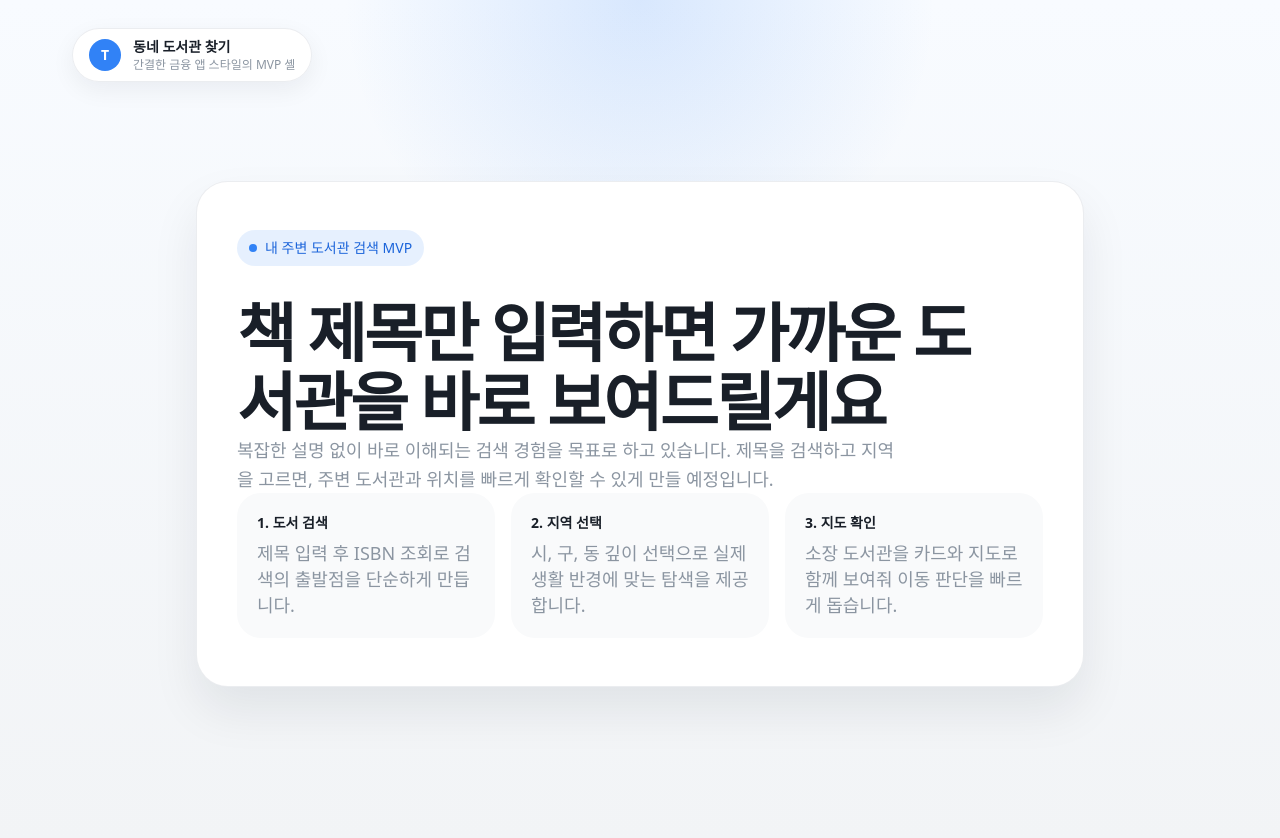
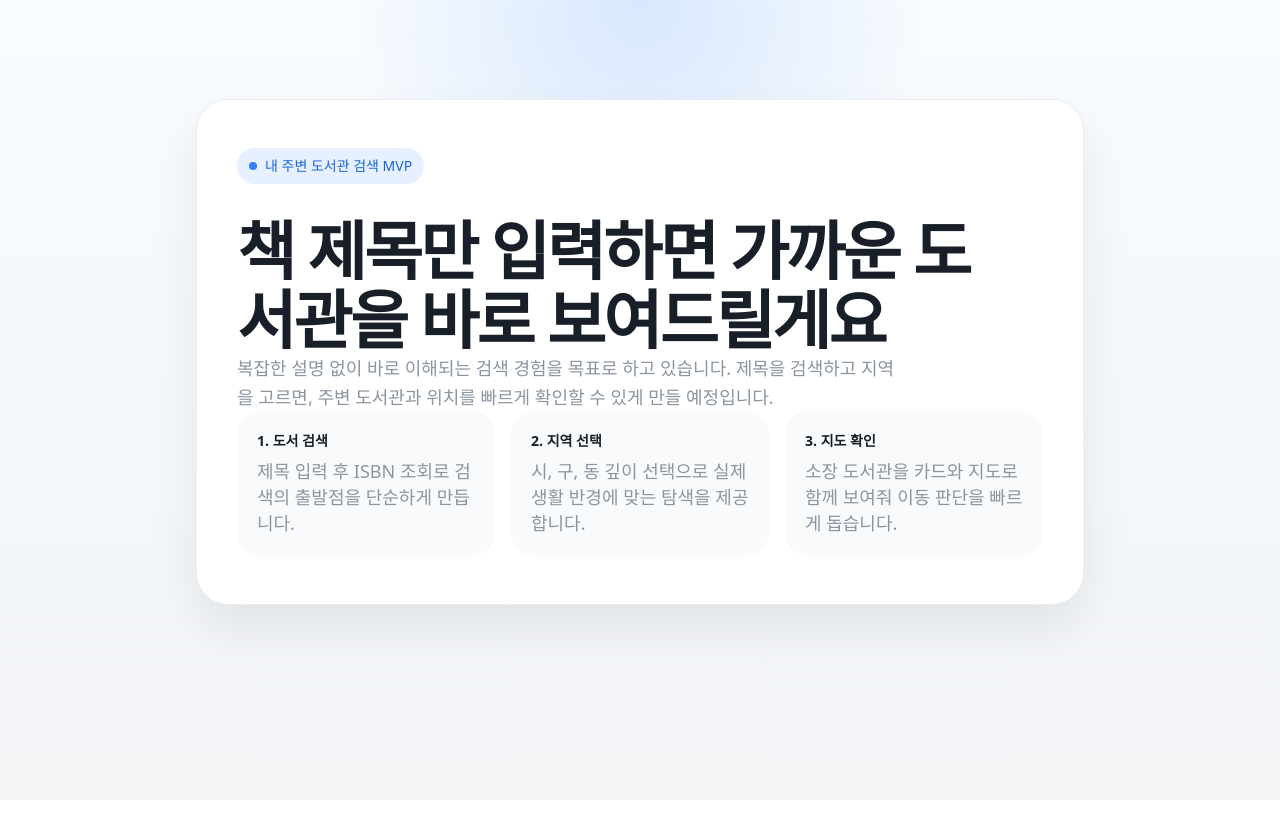
Before and after one commit to GoJiMin/nearby-library-search, a React (Vite) app: page / in a window 1280 px wide. Shown: the top 838 px of the page. After the commit the page ends 800 px from the top, so only its background shows below. Built offline with nearby package versions, Linux system fonts and the light colour scheme.

Commit message:
[chore] 라우트 셸과 앱 공통 레이아웃 책임을 분리
- AppLayout 컴포넌트를 추가해 공통 앱 셸을 분리
- RootLayout은 라우트의 Outlet 연결만 담당하도록 정리
- phase 1 task 문서에서 공통 App Layout 항목 체크

```diff
--- /dev/null
+++ b/src/app/layouts/AppLayout.tsx
@@ -0,0 +1,11 @@
+import type { PropsWithChildren } from 'react'
+
+function AppLayout({ children }: PropsWithChildren) {
+  return (
+    <div className="min-h-screen">
+      <div className="mx-auto flex min-h-screen w-full flex-col">{children}</div>
+    </div>
+  )
+}
+
+export { AppLayout }
--- a/src/app/layouts/RootLayout.tsx
+++ b/src/app/layouts/RootLayout.tsx
@@ -1,30 +1,11 @@
 import { Outlet } from 'react-router-dom'
+import { AppLayout } from './AppLayout'
 
 function RootLayout() {
   return (
-    <div className="min-h-screen">
-      <div className="mx-auto flex min-h-screen w-full max-w-300 flex-col px-5 pt-5 pb-10 sm:px-8 sm:pt-7 sm:pb-14">
-        <header className="flex items-center justify-between">
-          <div className="border-line bg-surface shadow-soft inline-flex items-center gap-3 rounded-full border px-4 py-2">
-            <span className="bg-accent flex h-8 w-8 items-center justify-center rounded-full text-sm font-semibold text-white">
-              T
-            </span>
-            <div className="flex flex-col">
-              <strong className="text-text text-sm font-semibold">
-                동네 도서관 찾기
-              </strong>
-              <span className="text-text-muted text-xs">
-                간결한 금융 앱 스타일의 MVP 셸
-              </span>
-            </div>
-          </div>
-        </header>
-
-        <div className="flex-1">
-          <Outlet />
-        </div>
-      </div>
-    </div>
+    <AppLayout>
+      <Outlet />
+    </AppLayout>
   )
 }
 
--- a/src/app/layouts/index.ts
+++ b/src/app/layouts/index.ts
@@ -1 +1,2 @@
+export { AppLayout } from './AppLayout'
 export { RootLayout } from './RootLayout'
```
Also changed, not shown: 1 other file (tests, documents, lock files or other folders).
